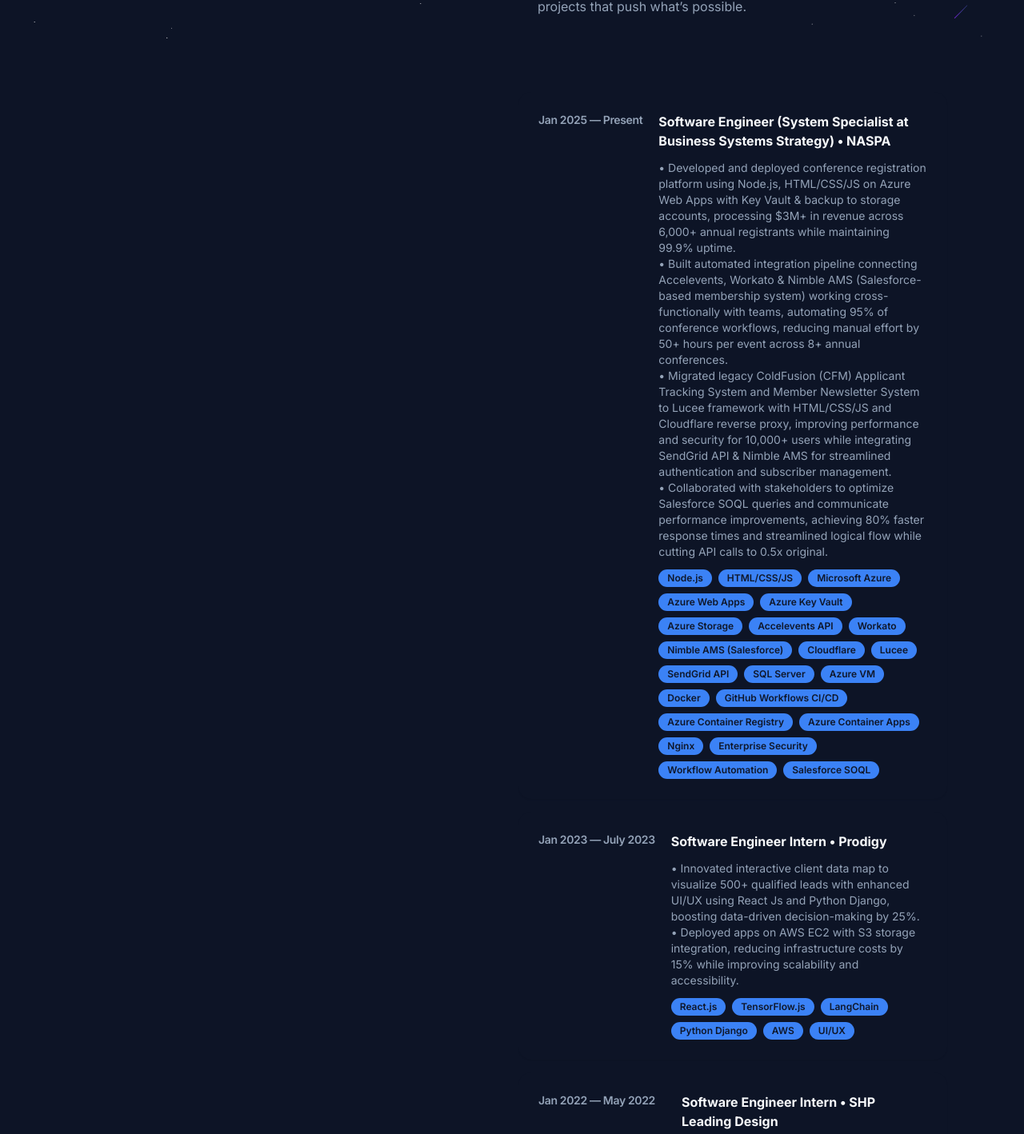
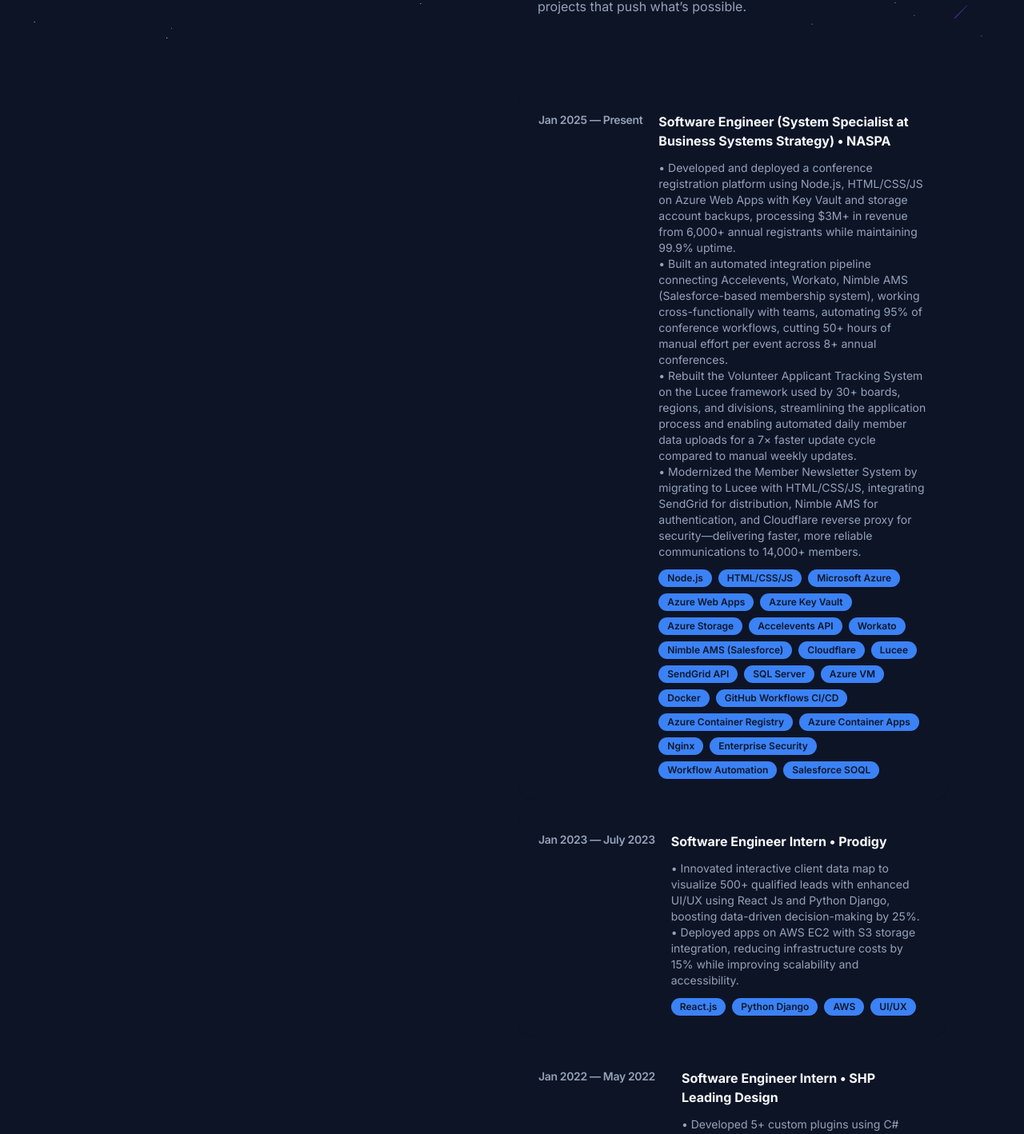
Before and after one commit to haneesha2018/eportfolio, a Next.js app: page / in a window 1280 px wide. Shown: the part 747-2165 px from the top of the page at 80% size. Built offline with nearby package versions, Linux system fonts and the light colour scheme.

Commit message:
Revise ExpCards and resume content for clarity and detail; enhance descriptions of job roles and achievements.

```diff
--- a/components/ExpCards.tsx
+++ b/components/ExpCards.tsx
@@ -17,12 +17,13 @@
     place: "NASPA",
     previousPositions: [""],
     description: [
-      "Developed and deployed conference registration platform using Node.js, HTML/CSS/JS on Azure Web Apps with Key Vault & backup to storage accounts, processing $3M+ in revenue across 6,000+ annual registrants while maintaining 99.9% uptime.",
-      "Built automated integration pipeline connecting Accelevents, Workato & Nimble AMS (Salesforce-based membership system) working cross-functionally with teams, automating 95% of conference workflows, reducing manual effort by 50+ hours per event across 8+ annual conferences.",
-      "Migrated legacy ColdFusion (CFM) Applicant Tracking System and Member Newsletter System to Lucee framework with HTML/CSS/JS and Cloudflare reverse proxy, improving performance and security for 10,000+ users while integrating SendGrid API & Nimble AMS for streamlined authentication and subscriber management.",
-      "Collaborated with stakeholders to optimize Salesforce SOQL queries and communicate performance improvements, achieving 80% faster response times and streamlined logical flow while cutting API calls to 0.5x original.",
-      "Transitioned 2 legacy production servers to Azure using Docker containerizing Lucee/Nginx application, GitHub Workflows CI/CD, Azure Container Registry (ACR), and Azure Container Apps in production, deploying SQL Server on VM.",
-      "Delivered $60,000 in annual cost savings through platform modernization while maintaining zero downtime during migration and implementing enhanced security measures."
+      "Developed and deployed a conference registration platform using Node.js, HTML/CSS/JS on Azure Web Apps with Key Vault and storage account backups, processing $3M+ in revenue from 6,000+ annual registrants while maintaining 99.9% uptime.",
+      "Built an automated integration pipeline connecting Accelevents, Workato, Nimble AMS (Salesforce-based membership system), working cross-functionally with teams, automating 95% of conference workflows, cutting 50+ hours of manual effort per event across 8+ annual conferences.",
+      "Rebuilt the Volunteer Applicant Tracking System on the Lucee framework used by 30+ boards, regions, and divisions, streamlining the application process and enabling automated daily member data uploads for a 7× faster update cycle compared to manual weekly updates.",
+      "Modernized the Member Newsletter System by migrating to Lucee with HTML/CSS/JS, integrating SendGrid for distribution, Nimble AMS for authentication, and Cloudflare reverse proxy for security—delivering faster, more reliable communications to 14,000+ members.",
+      "Optimized Salesforce SOQL queries, delivering 5× faster response times and 50% fewer API calls through better logic and query restructuring.",
+      "Transitioned two legacy production servers to Azure, containerizing Lucee/Nginx with Docker, implementing CI/CD via GitHub Workflows, Azure Container Registry, and Azure Container Apps—improving scalability and reliability in production.",
+      "Delivered $60,000 in annual savings through platform modernization, maintaining zero downtime, and implementing enhanced security."
     ],
     skills: [
       "Node.js",
@@ -61,8 +62,6 @@
     ],
     skills: [
       "React.js",
-      "TensorFlow.js",
-      "LangChain",
       "Python Django",
       "AWS",
       "UI/UX"
```
Also changed, not shown: 1 other file (tests, documents, lock files or other folders).
